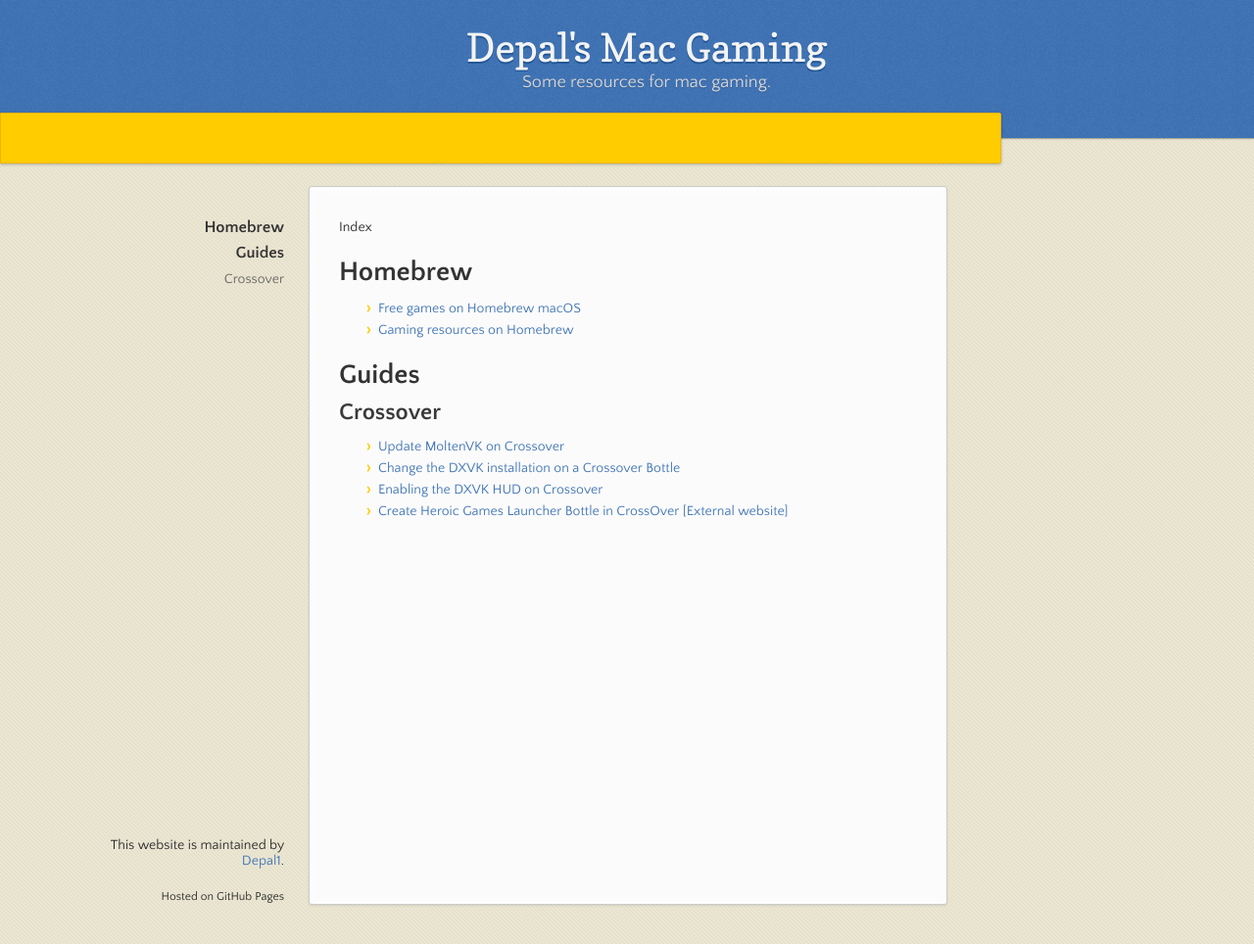
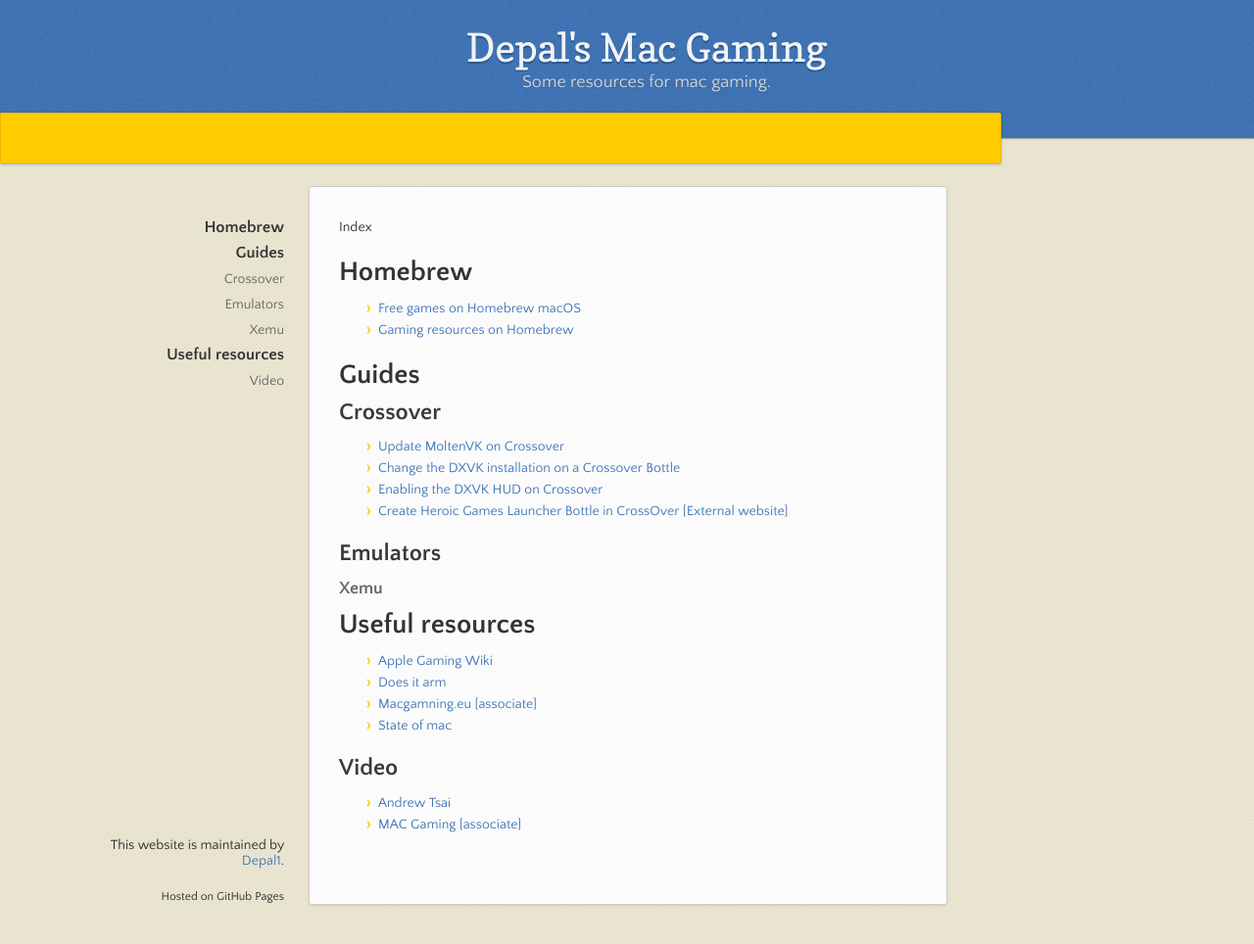
Before and after one commit to Depal1/mac-gaming, a Jekyll site: the page built from index.md, in a window 1280 px wide and 964 px high. Shown: the whole window at 98% size. Built offline with Jekyll 4.4.1, drawn with Linux system fonts in a browser that asks for light colours.

Commit message:
Update index.md

```diff
--- a/index.md
+++ b/index.md
@@ -15,3 +15,17 @@
 * [Change the DXVK installation on a Crossover Bottle](https://depal1.github.io/mac-gaming/docs/change-DXVK-installation-Crossover-bottle)
 * [Enabling the DXVK HUD on Crossover](https://depal1.github.io/mac-gaming/docs/enabling-the-DXVK-HUD-Crossover)
 * [Create Heroic Games Launcher Bottle in CrossOver [External website]](https://www.codeweavers.com/support/wiki/mac/mactutorial/heroiclauncher)
+
+## Emulators
+
+### Xemu
+
+# Useful resources
+* [Apple Gaming Wiki](https://www.applegamingwiki.com/wiki/Home)
+* [Does it arm](https://doesitarm.com)
+* [Macgamning.eu [associate]](https://macgaming.eu)
+* [State of mac](https://www.stateofmac.com)
+
+## Video
+* [Andrew Tsai](https://www.youtube.com/channel/UCJ-hl32h5CokBhlGu95C1Xg)
+* [MAC Gaming [associate]](https://www.youtube.com/channel/UCXTo-ML-2AhN9MK4uBTVBGg)
```
